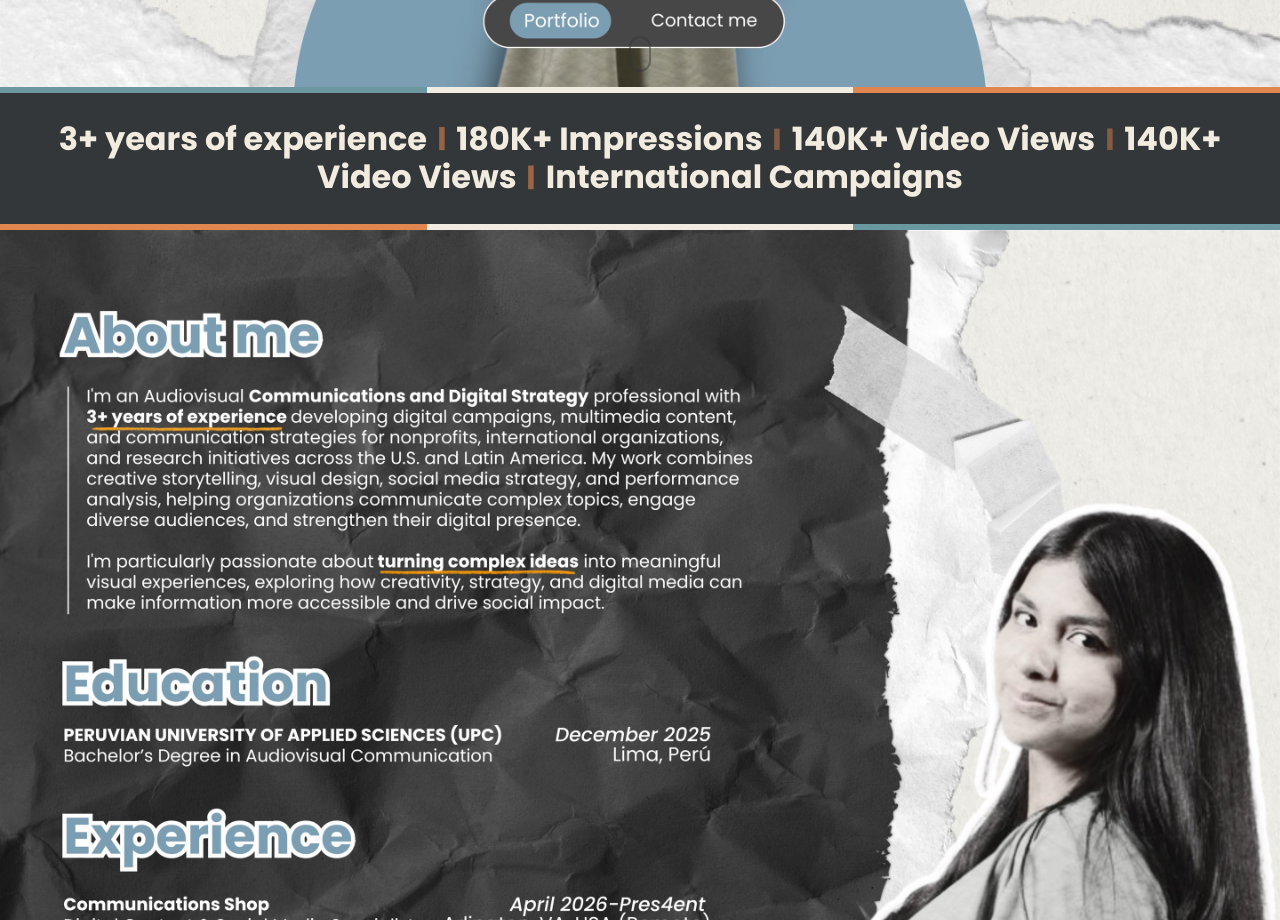
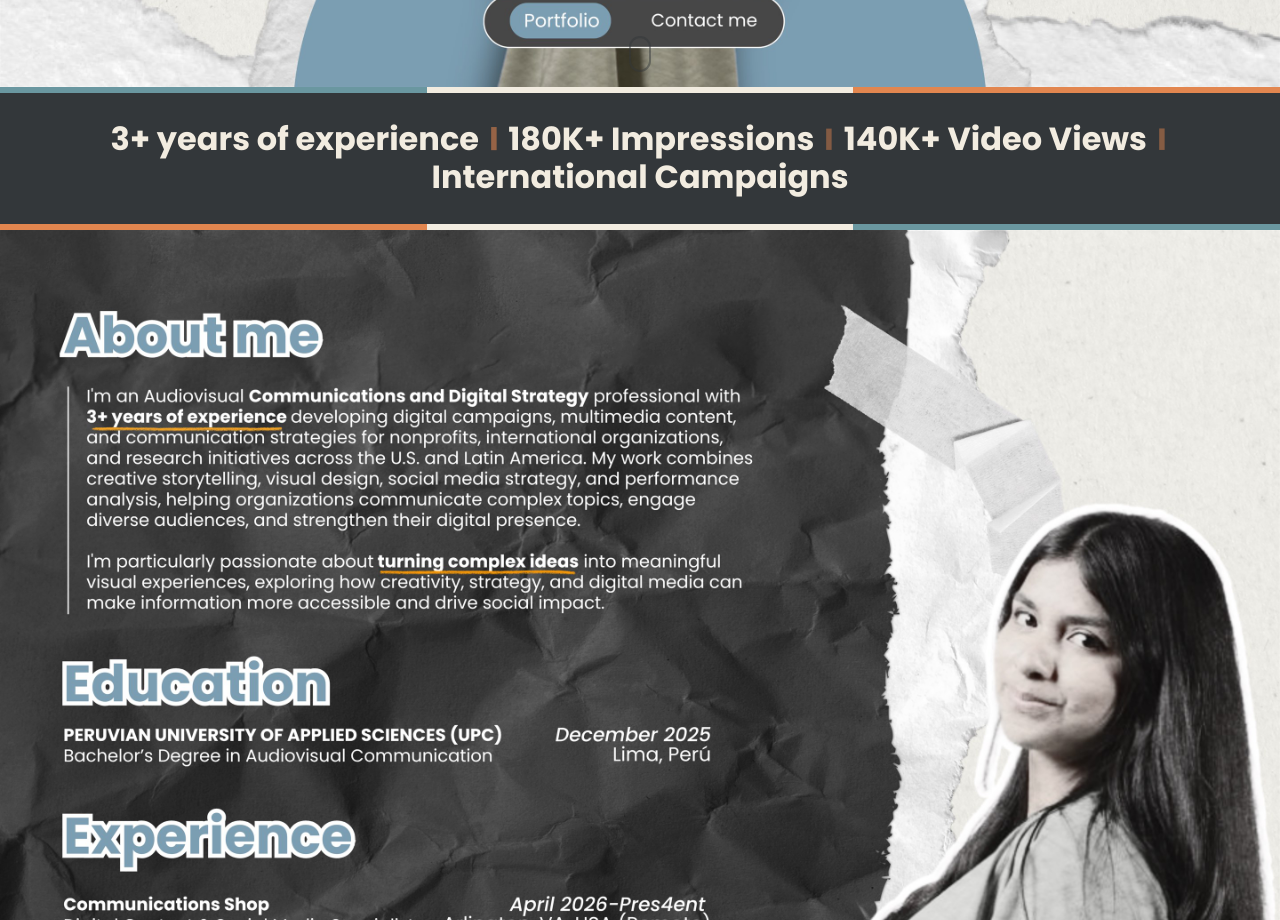
Before and after one commit to melissa-andrade/melissa-andrade.github.io, a plain HTML site: page index.html in a window 1280 px wide. Shown: the part 980-1900 px from the top of the page. Drawn offline with nearby package versions, Linux system fonts and the light colour scheme.

Commit message:
Remove duplicated 140K+ Video Views from stats strip
Co-Authored-By: Claude Opus 5.5 <noreply@anthropic.com>

```diff
--- a/index.html
+++ b/index.html
@@ -55,7 +55,7 @@
   <!-- STATS STRIP (Canva page 2) -->
   <section class="stats" aria-label="Highlights">
     <div class="stats-track">
-      <p>3+ years of experience <b>|</b> 180K+ Impressions <b>|</b> 140K+ Video Views <b>|</b> 140K+ Video Views <b>|</b> International Campaigns</p>
+      <p>3+ years of experience <b>|</b> 180K+ Impressions <b>|</b> 140K+ Video Views <b>|</b> International Campaigns</p>
     </div>
   </section>
 
```
